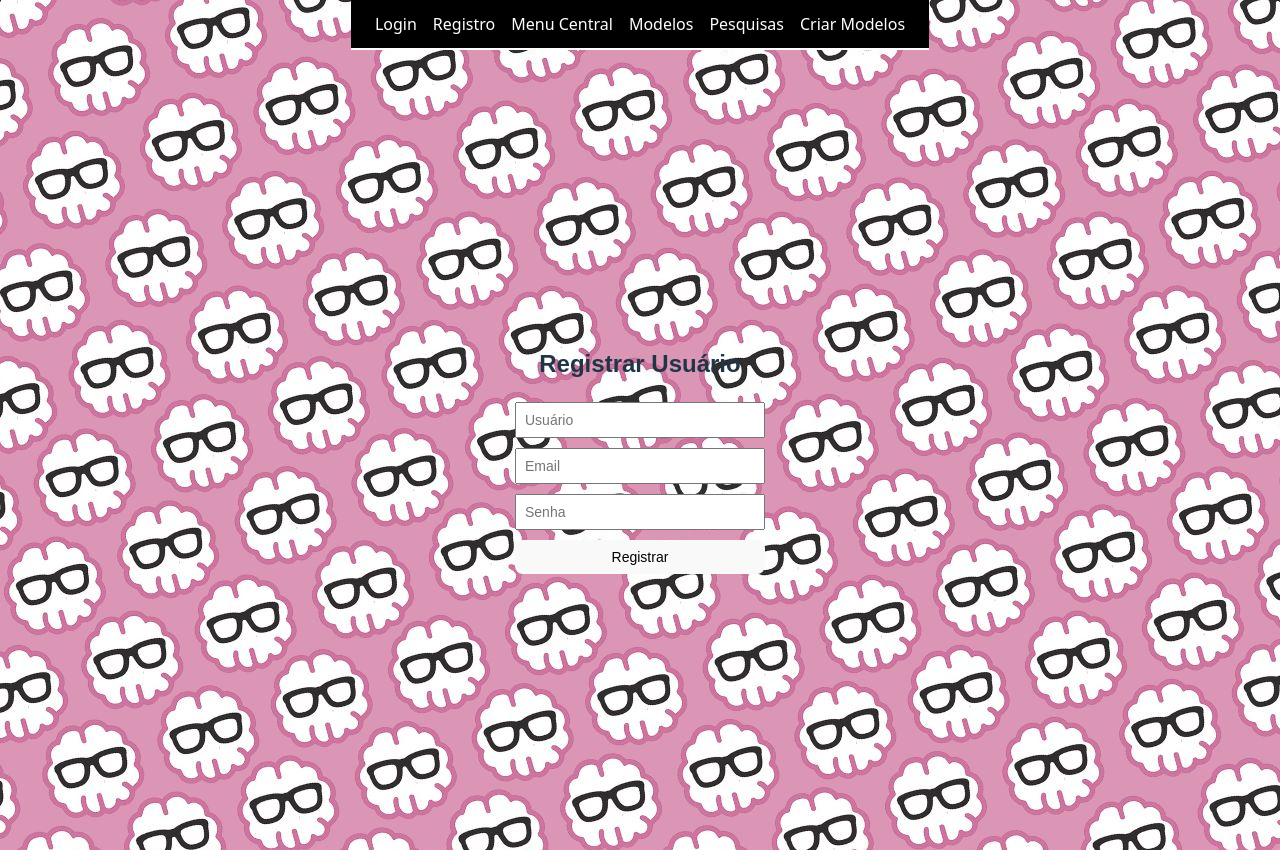
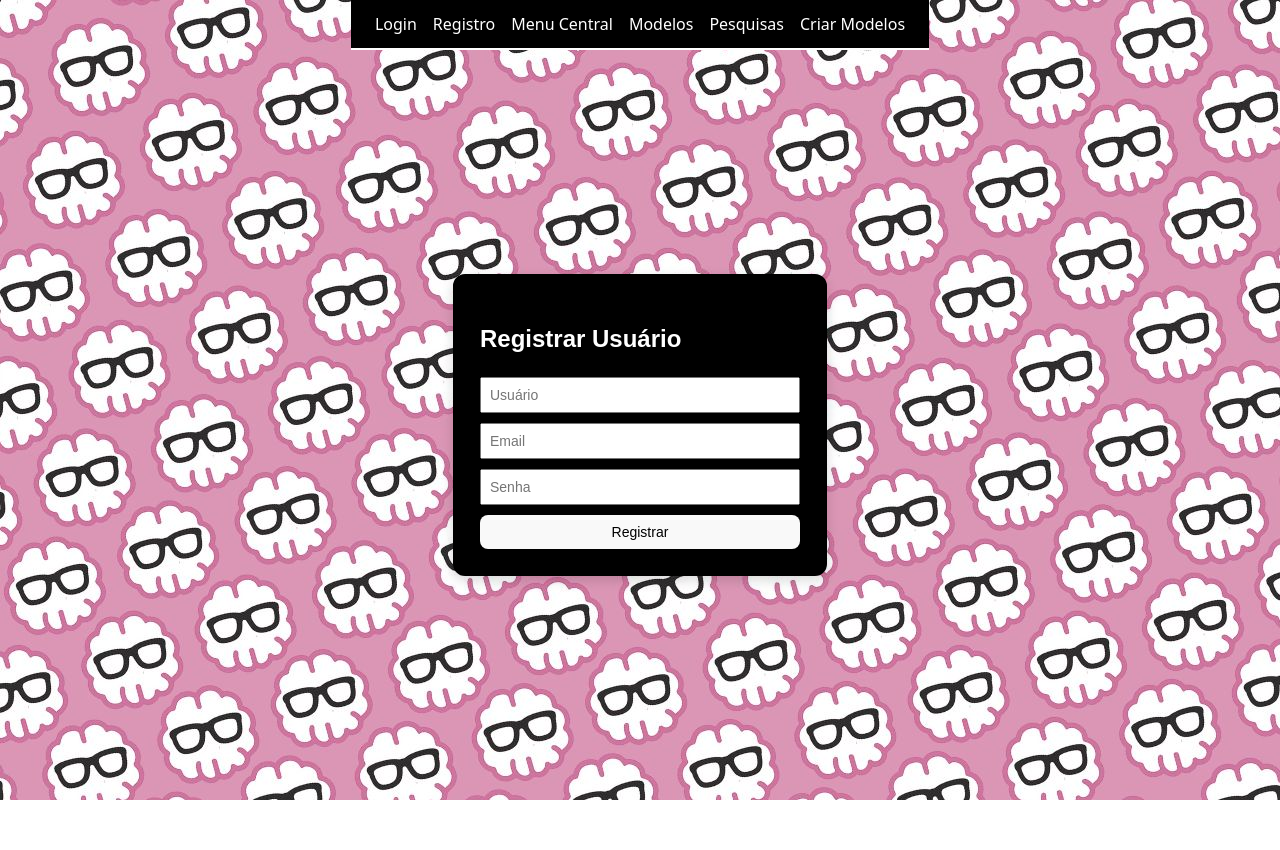
Before and after one commit to Leonardo-Queiroz-1023/Projetos, a React app in the folder Frontend/: page /register in a window 1280 px wide. After the commit the page ends 800 px from the top, so only its background shows below. Built offline with nearby package versions, Linux system fonts and the light colour scheme; the HTML template or start-up script is replaced by a standard one.

Commit message:
Atualizando o register

```diff
--- a/Frontend/src/pages/Register.jsx
+++ b/Frontend/src/pages/Register.jsx
@@ -1,4 +1,5 @@
 import React, { useState } from "react";
+import PerimeterBox from "../components/PerimeterBox";
 
 function Register() {
   const [username, setUsername] = useState("");
@@ -31,8 +32,17 @@ function Register() {
   };
 
   return (
-    <div style={styles.container}>
-      <h2>Registrar Usuário</h2>
+    <div
+      style={{
+        minHeight: "calc(100vh - 50px)",
+        display: "flex",
+        alignItems: "center",
+        justifyContent: "center",
+        fontFamily: "sans-serif",
+      }}
+    >
+      <PerimeterBox style={{ width: "320px" }}>
+        <h2 style={{ marginBottom: 20 }}>Registrar Usuário</h2>
         <form onSubmit={handleSubmit} style={styles.form}>
           <input
             type="text"
@@ -63,24 +73,17 @@ function Register() {
           </button>
         </form>
         {message && <p style={styles.message}>{message}</p>}
+      </PerimeterBox>
     </div>
   );
 }
 
 const styles = {
-  container: {
-    display: "flex",
-    flexDirection: "column",
-    alignItems: "center",
-    justifyContent: "center",
-    height: "100vh",
-    fontFamily: "sans-serif",
-  },
   form: {
     display: "flex",
     flexDirection: "column",
     gap: "10px",
-    width: "250px",
+    width: "100%",
   },
   input: {
     padding: "8px",
```
Lines whose indentation alone changed are shown as unchanged.
